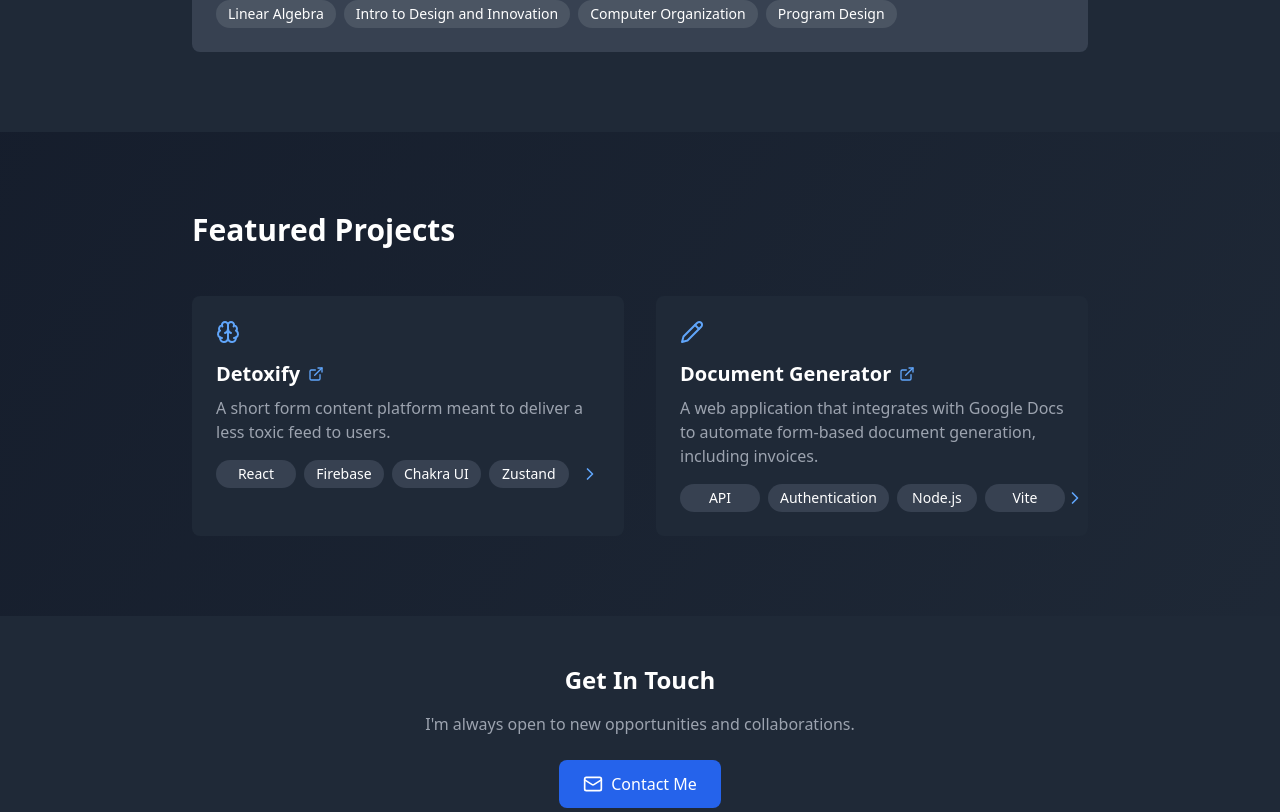
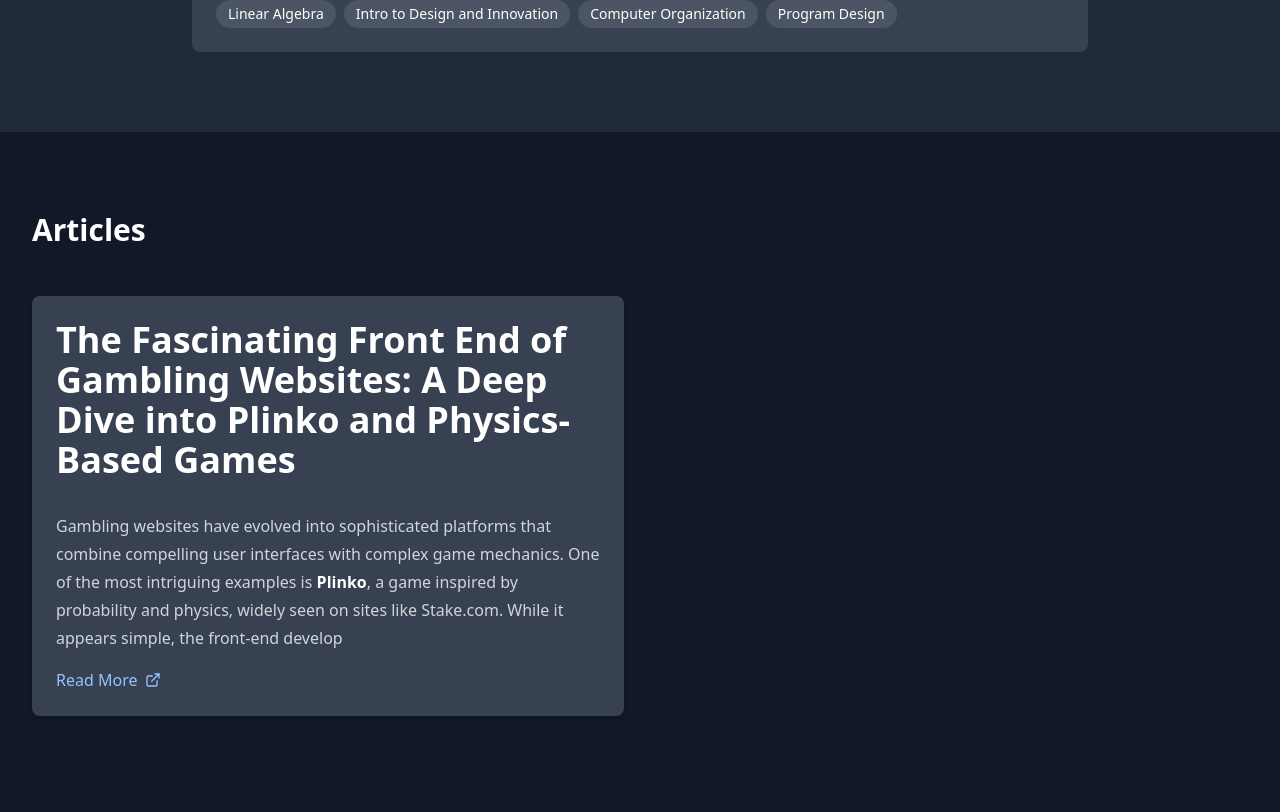
Before and after one commit to pranavmanoj1/personalwebsite, a React (Vite) app: page / in a window 1280 px wide. Shown: the part 1268-2080 px from the top of the page. Built offline with nearby package versions, Linux system fonts and the light colour scheme.

Commit message:
ADDED ARTICLES SECTION

```diff
--- a/package.json
+++ b/package.json
@@ -12,10 +12,13 @@
   "dependencies": {
     "lucide-react": "^0.344.0",
     "react": "^18.3.1",
-    "react-dom": "^18.3.1"
+    "react-dom": "^18.3.1",
+    "react-markdown": "^9.0.3",
+    "remark-gfm": "^4.0.0"
   },
   "devDependencies": {
     "@eslint/js": "^9.9.1",
+    "@tailwindcss/typography": "^0.5.16",
     "@types/react": "^18.3.5",
     "@types/react-dom": "^18.3.0",
     "@vitejs/plugin-react": "^4.3.1",
--- /dev/null
+++ b/public/articles/article1.md
@@ -0,0 +1,52 @@
+The Fascinating Front End of Gambling Websites: A Deep Dive into Plinko and Physics-Based Games
+===============================================================================================
+
+Gambling websites have evolved into sophisticated platforms that combine compelling user interfaces with complex game mechanics. One of the most intriguing examples is **Plinko**, a game inspired by probability and physics, widely seen on sites like Stake.com. While it appears simple, the front-end development of such a game requires a deep understanding of deterministic physics, canvas rendering, and server-client interactions. This article explores the fascinating aspects of building a gambling website’s front-end, particularly focusing on games that appear physics-driven but are, in fact, meticulously controlled by backend calculations.
+
+The Allure of Plinko: A Physics-Based Simulation
+------------------------------------------------
+
+At first glance, Plinko is an enticing game where a ball is dropped from the top of a peg-filled board, bouncing randomly before landing in a multiplier slot. The premise seems physics-based—each bounce appears dictated by real-world mechanics. However, a closer inspection reveals that no actual physics calculations run on the server. Instead, the entire game is predestined before the ball even appears on the screen.
+
+Server-Side Calculation and Deterministic Gameplay
+--------------------------------------------------
+
+One of the fundamental challenges in gambling game development is ensuring fairness and security while maintaining player engagement. For Plinko, the gambling website calculates the ball's path **before** the animation begins. When a player places a bet, the server instantly determines a sequence of left (L) or right (R) movements based on probability, ensuring fairness. The front-end then renders the animation in a way that aligns with the precomputed path. This process ensures that no client-side manipulation can alter the results, making the game non-hackable.
+
+Canvas API: The Backbone of Gambling Game UI
+--------------------------------------------
+
+A core element in Plinko’s front-end is the **HTML5 Canvas API**, which allows for dynamic rendering of objects like balls, pegs, and physics simulations. Instead of relying on traditional DOM elements, the game leverages a single canvas where objects are drawn and updated frame by frame. This approach significantly enhances performance and ensures smooth animations at high frame rates.
+
+### Key aspects of Canvas API usage include:
+
+*   **Rendering circles and obstacles**: Plinko boards are designed with circular pegs that interact with the falling ball. The Canvas API allows precise placement and rendering of these objects.
+
+*   **Handling physics-like motion**: Even though no real physics engine runs on the server, the front-end simulates motion using controlled animations.
+
+*   **Optimized performance**: By drawing directly onto a canvas instead of manipulating multiple HTML elements, the game runs efficiently on various devices.
+
+
+Ensuring Deterministic Outcomes
+-------------------------------
+
+One of the trickiest aspects of front-end development for gambling websites is **determinism**. Games must behave identically across different devices, browsers, and frame rates. Without careful design, minor computational variations could lead to unpredictable outcomes. Developers handle this by:
+
+*   **Avoiding floating-point errors**: Many physics-based games introduce precision errors across different devices. By converting decimal values into large integers (e.g., storing 0.2 as 2000), discrepancies are minimized.
+
+*   **Frame-based rendering**: Instead of relying on real-time physics simulations, Plinko updates object positions based on predefined frame intervals, ensuring a uniform experience.
+
+*   **Precomputed paths**: The game calculates possible ball trajectories in advance, selecting a path for each round that aligns with the predetermined probabilities.
+
+
+Why Gambling Websites Can’t Be Hacked
+-------------------------------------
+
+A common misconception is that physics-driven gambling games can be manipulated by clever strategies or client-side hacks. However, since Plinko's outcome is determined server-side before the animation even begins, external tampering is impossible. Even if a hacker were to modify the client-side code, the backend would reject any unauthorized changes to the betting outcome. The server acts as the ultimate source of truth, ensuring security and fair play.
+
+Bringing It All Together: A Blend of Physics and Probability
+------------------------------------------------------------
+
+The development of a gambling game’s front-end is a fascinating mix of mathematical probability, deterministic simulations, and optimized rendering techniques. While games like Plinko give the illusion of a physics-based system, they are, in reality, finely tuned experiences controlled by backend logic. By leveraging **canvas rendering, precomputed physics paths, and server-controlled logic**, developers ensure that the game remains fair, engaging, and impervious to manipulation.
+
+Whether you’re a developer looking to build your own gambling website or a player intrigued by the mechanics behind the games, understanding the front-end intricacies of platforms like Stake.com reveals the blend of art, computer science, and security that powers modern gambling experiences.
--- a/src/App.tsx
+++ b/src/App.tsx
@@ -1,10 +1,13 @@
-import React, { useState } from 'react';
+import React, { useState,useEffect } from 'react';
 import { Github, Linkedin, Mail, Terminal, Code2, Brain, ExternalLink, ChevronRight, Book, Award, Pencil } from 'lucide-react';
+import remarkGfm from 'remark-gfm';
+import ReactMarkdown from 'react-markdown';
 
 
 function App() {
   const [activeProject, setActiveProject] = useState<number | null>(null);
   const [hoveredSkill, setHoveredSkill] = useState<string | null>(null);
+  const [articles, setArticles] = useState<{ title: string; content: string }[]>([]);
 
   const skills = {
     'Backend Development': {
@@ -19,6 +22,22 @@ function App() {
     },
 
   };
+
+  useEffect(() => {
+    const loadArticles = async () => {
+      const articleFiles = ["article1.md"]; // List markdown files here
+      const loadedArticles = await Promise.all(
+        articleFiles.map(async (file) => {
+          const response = await fetch(`/articles/${file}`);
+          const content = await response.text();
+          return { title: file.replace(".md", ""), content };
+        })
+      );
+      setArticles(loadedArticles);
+    };
+    loadArticles();
+  }, []);
+
 
   const projects = [
     {
@@ -185,6 +204,39 @@ function App() {
         </div>
       </section>
 
+
+
+
+      {/* Articles Section */}
+      <div className="min-h-screen bg-gray-900 text-gray-100">
+      {/* Articles Section */}
+      <section id="articles" className="py-20">
+        <div className="container mx-auto px-4">
+          <h2 className="text-3xl font-bold mb-12 text-white">Articles</h2>
+          <div className="grid md:grid-cols-2 gap-8">
+            {articles.map((article, index) => (
+              <div key={index} className="bg-gray-700 p-6 rounded-lg shadow-md">
+
+                <ReactMarkdown className="prose text-gray-200 prose-headings:text-white prose-strong:text-white prose-p:text-gray-300" remarkPlugins={[remarkGfm]}>
+
+                  {article.content.substring(0, 500)}
+                </ReactMarkdown>
+                <a
+                  href={`/articles/${article.title}.md`}
+                  target="_blank"
+                  rel="noopener noreferrer"
+                  className="text-blue-300 hover:text-blue-200 transition-colors flex items-center mt-4"
+                >
+                  Read More <ExternalLink size={16} className="ml-2" />
+                </a>
+              </div>
+            ))}
+          </div>
+        </div>
+      </section>
+    </div>
+
+
       {/* Projects Section */}
       <section id="projects" className="py-20">
         <div className="container mx-auto px-4">
--- a/tailwind.config.js
+++ b/tailwind.config.js
@@ -4,5 +4,7 @@ export default {
   theme: {
     extend: {},
   },
-  plugins: [],
+  plugins: [
+    require('@tailwindcss/typography'),
+  ],
 };
```
Also changed, not shown: 1 other file (tests, documents, lock files or other folders).
